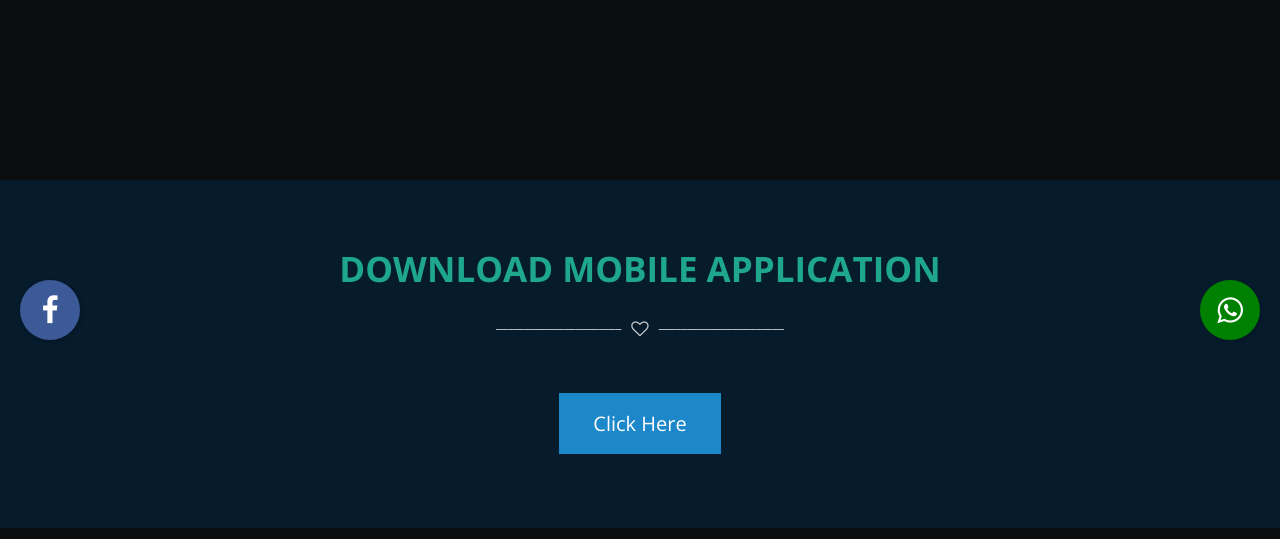
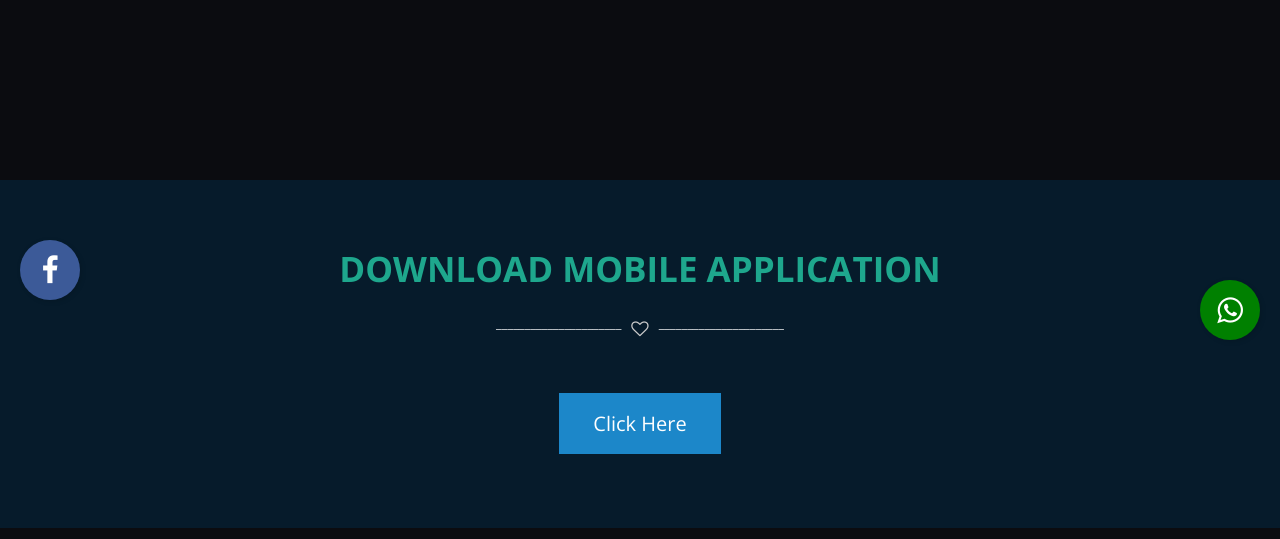
Before and after one commit to abhi-blackbird/aks, a Django app: page / in a window 1280 px wide. Shown: the part 440-979 px from the top of the page. Run offline with Django 3.2, Linux system fonts and the light colour scheme; some libraries are stand-ins or nearby versions.

Commit message:
2update2

```diff
--- a/static/shop/css/main.css
+++ b/static/shop/css/main.css
@@ -858,7 +858,7 @@ footer {
   position: fixed;
   width:60px;
   height:60px;
-  bottom:20px;
+  bottom:60px;
   left:20px;
   background:#3c5a98;
   color: #ffffff;
```
